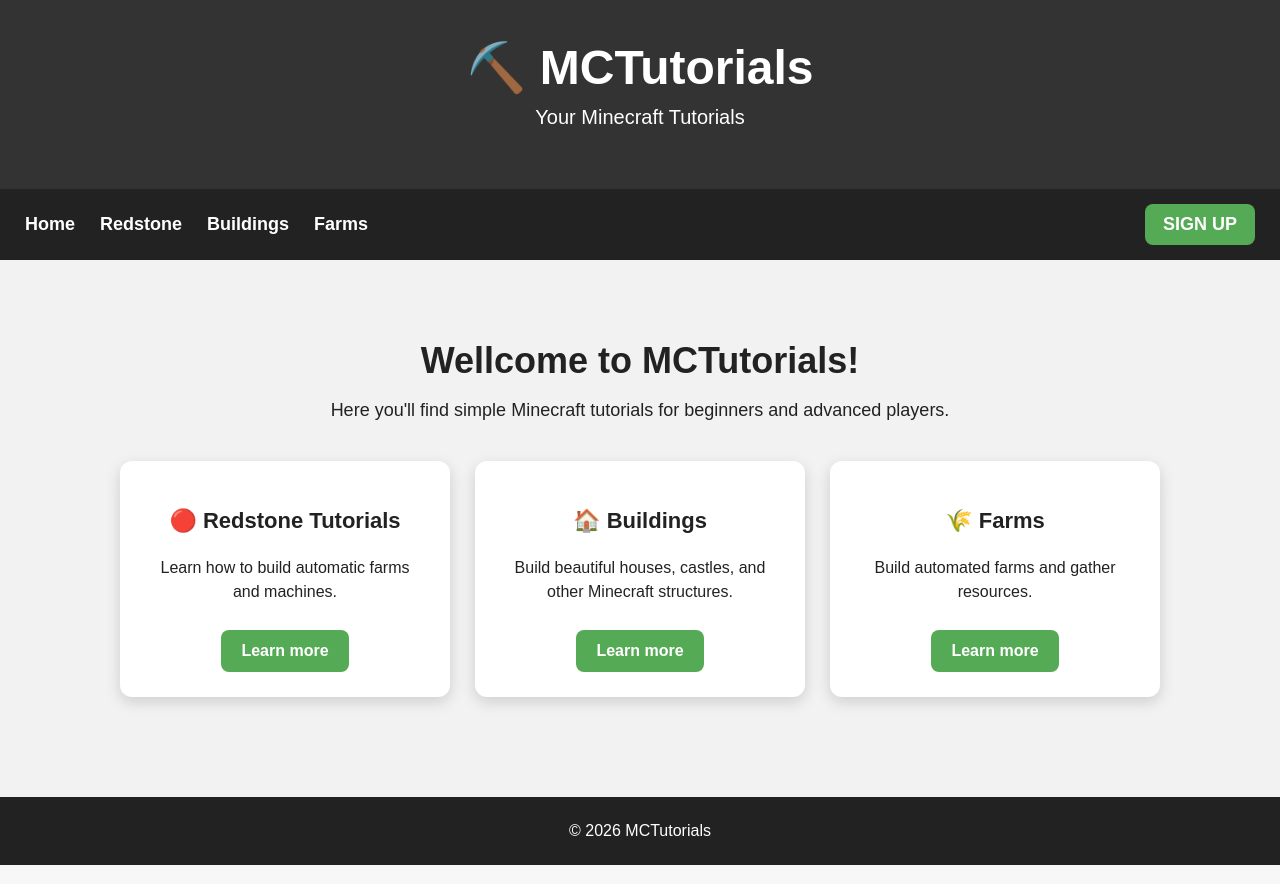
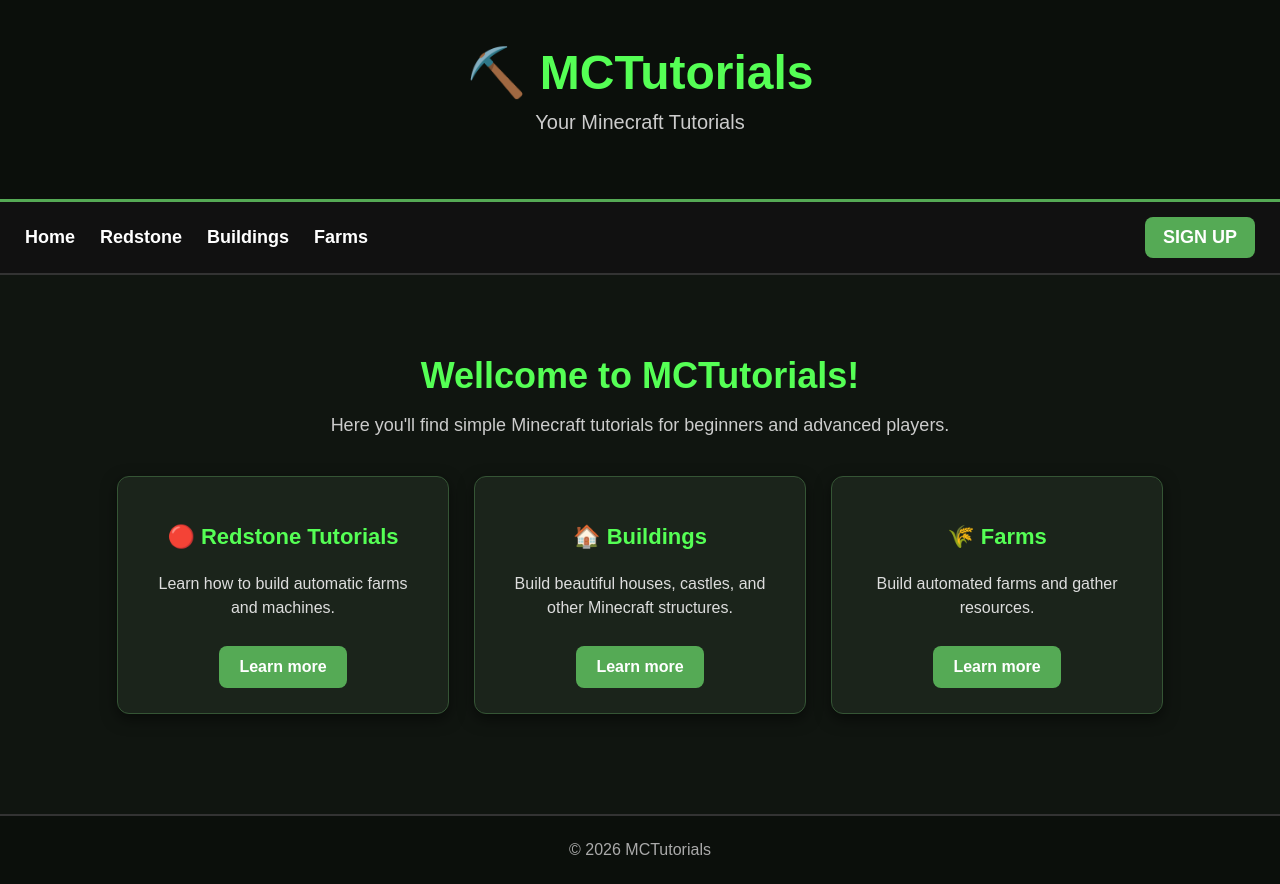
Before and after one commit to monaheiermeier-png/MCTutorials, a Flask app: page / in a window 1280 px wide. Run offline with Flask 3, Linux system fonts and the light colour scheme.

Commit message:
style.css

```diff
--- a/static/style.css
+++ b/static/style.css
@@ -5,8 +5,8 @@
 body {
     margin: 0;
     font-family: Arial, sans-serif;
-    background-color: #f2f2f2;
-    color: #222;
+    background-color: #101510;
+    color: white;
 }
 
 
@@ -16,19 +16,22 @@ body {
 
 header {
     text-align: center;
-    padding: 40px 20px;
-    background-color: #333;
+    padding: 45px 20px;
+    background-color: #0b0f0b;
     color: white;
+    border-bottom: 3px solid #55aa55;
 }
 
 header h1 {
     margin: 0;
     font-size: 48px;
+    color: #55ff55;
 }
 
 header p {
     margin-top: 10px;
     font-size: 20px;
+    color: #cccccc;
 }
 
 
@@ -39,9 +42,9 @@ header p {
 nav {
     display: flex;
     align-items: center;
-    gap: 25px;
     padding: 15px 25px;
-    background-color: #222;
+    background-color: #111111;
+    border-bottom: 2px solid #333333;
 }
 
 .nav-left {
@@ -98,12 +99,14 @@ main {
 main h2 {
     text-align: center;
     font-size: 36px;
+    color: #55ff55;
     margin-bottom: 15px;
 }
 
 main > p {
     text-align: center;
     font-size: 18px;
+    color: #cccccc;
     margin-bottom: 40px;
 }
 
@@ -120,21 +123,24 @@ main > p {
 }
 
 .card {
-    background-color: white;
+    background-color: #1b241b;
     width: 280px;
     padding: 25px;
     border-radius: 12px;
     text-align: center;
-    box-shadow: 0 5px 15px rgba(0, 0, 0, 0.15);
+    border: 1px solid #355535;
+    box-shadow: 0 5px 15px rgba(0, 0, 0, 0.5);
 }
 
 .card h3 {
     font-size: 22px;
+    color: #55ff55;
 }
 
 .card p {
     font-size: 16px;
     line-height: 1.5;
+    color: #dddddd;
 }
 
 
@@ -224,9 +236,10 @@ main > p {
 footer {
     text-align: center;
     padding: 25px;
-    background-color: #222;
-    color: white;
+    background-color: #0b0f0b;
+    color: #aaaaaa;
     margin-top: 50px;
+    border-top: 2px solid #333333;
 }
 
 footer p {
```
Also changed, not shown: other parts of static/style.css (+20 -16 lines).
